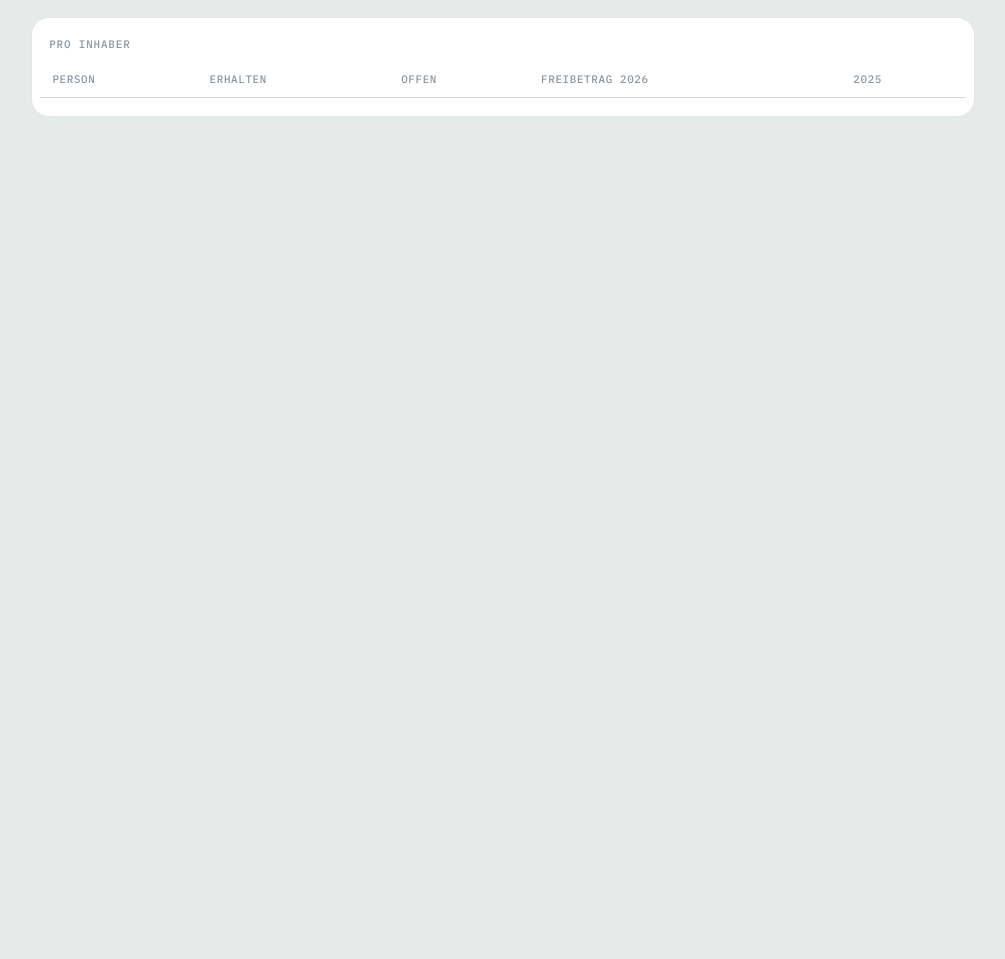
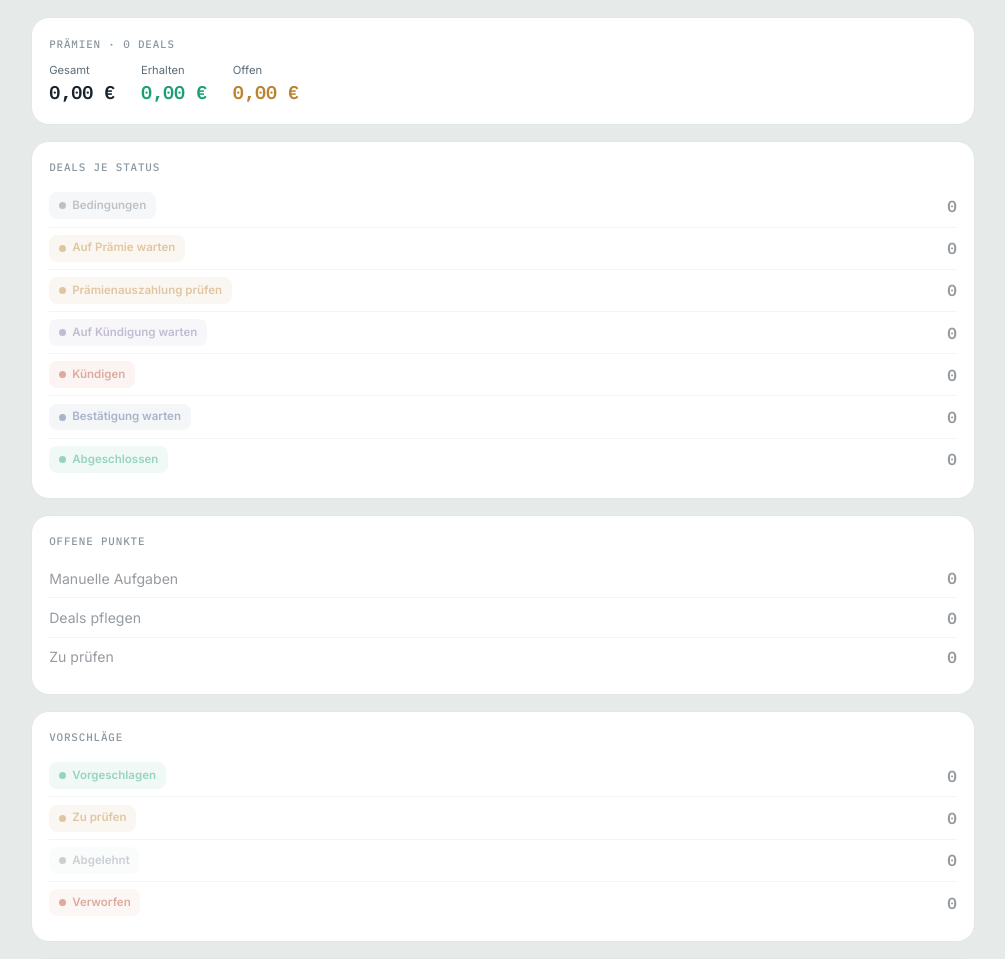
Before and after one commit to lolap92/praemien-tracker, a FastAPI app: page /statistiken in a window 1280 px wide. Shown: the part 158-1117 px from the top of the page, without its empty margins (137-1142 px from the left). Before the commit the page ends 274 px from the top, so only its background shows below. Run offline with FastAPI, Linux system fonts and the light colour scheme; lists and menus that the app fills with data are empty.

Commit message:
Zahlen von der Startseite unter Statistiken einsortiert
Die Zählungen, die die Übersicht bisher füllten, sind dort weg - eine Zahl
sagt nicht, ob etwas zu tun ist. Verloren gehen sollen sie deshalb nicht:
sie stehen jetzt unter "Statistiken", wo man Zahlen auch sucht.

- Deals je Status: alle sieben Stufen mit vollem Label statt der auf die
  enge Kachel gekürzten Beschriftung, und beim reinen Wartezustand mit dem
  Datum, ab wann gekündigt werden kann - die Zahl allein sagte dort nur,
  dass man wartet.
- Offene Punkte (manuelle Aufgaben, Deals pflegen, zu prüfen) bewusst
  getrennt von den Status: ein Deal kann gleichzeitig in einem der Status
  stehen und hier auftauchen, die Zahlen sind nicht überschneidungsfrei.
- Vorschläge nach Status sowie eine Kopfzeile mit Prämien
  gesamt/erhalten/offen und der Deal-Anzahl.

Jede Zeile verlinkt dorthin, wo die zugehörigen Deals stehen. Die
Startseite behält nur zwei Textlinks ("Alle N Deals", "Alle Zahlen unter
Statistiken") und zeigt sonst ausschließlich Aufgaben.

Co-Authored-By: Claude Opus 5 <noreply@anthropic.com>
Claude-Session: https://claude.ai/code/session_01TVPKQ2a3j6KKgpnUQaZ7PH

```diff
--- a/praemien_tracker/app/praemien_tracker/static/css/style.css
+++ b/praemien_tracker/app/praemien_tracker/static/css/style.css
@@ -2820,65 +2820,88 @@ dialog.vk-dialog h3 {
   text-overflow: ellipsis;
 }
 
-/* Zustände ohne Handlungsbedarf: sichtbar, aber bewusst klein und ohne
-   Farbe - sie sollen nicht mit den Aufgaben oben um Aufmerksamkeit
-   konkurrieren. */
-.ruhig {
-  background: transparent;
-  border-style: dashed;
-}
-
-.ruhig-liste {
-  display: flex;
-  flex-direction: column;
-}
-
-.ruhig-zeile {
-  display: flex;
-  align-items: baseline;
-  gap: 0.7rem;
-  padding: 0.42rem 0;
-  text-decoration: none;
-  color: var(--ink-soft);
-  font-size: 0.85rem;
-}
-
-.ruhig-num {
-  font-family: var(--font-mono);
-  font-size: 0.9rem;
-  font-weight: 600;
-  color: var(--ink);
-  min-width: 1.4rem;
-  text-align: right;
-}
-
-.ruhig-label {
-  flex: 1 1 auto;
-}
-
-.ruhig-zusatz {
-  font-size: 0.74rem;
-  color: var(--ink-faint);
-  font-family: var(--font-mono);
-}
-
-.ruhig-null {
-  opacity: 0.45;
-}
-
-.ruhig-fuss {
+/* Fußzeile der Startseite: die Wege zu allem, was keine Aufgabe ist.
+   Bewusst nur Text - Zahlen stehen unter "Statistiken". */
+.uebersicht-fuss {
   display: flex;
   flex-wrap: wrap;
-  gap: 0.4rem 1rem;
-  margin-top: 0.7rem;
-  padding-top: 0.7rem;
-  border-top: 1px solid var(--line);
-  font-size: 0.74rem;
-}
-
-.ruhig-fuss a {
+  gap: 0.4rem 1.2rem;
+  padding: 0 0.2rem;
+  font-size: 0.78rem;
+}
+
+.uebersicht-fuss a {
   color: var(--ink-faint);
   text-decoration: none;
+}
+
+.uebersicht-fuss a:hover,
+.uebersicht-fuss a:focus-visible {
+  color: var(--accent);
+}
+
+/* ---------- Zahlenlisten (Statistiken) ----------
+   Die Zählungen, die früher die Startseite füllten. Als Liste statt als
+   Kachelreihe: so ist Platz für das volle Status-Label und für den Zusatz,
+   der die Zahl überhaupt erst brauchbar macht (z.B. ab wann gekündigt
+   werden kann). Jede Zeile führt dorthin, wo die Deals dazu stehen. */
+
+.zahl-liste {
+  display: flex;
+  flex-direction: column;
+}
+
+.zahl-zeile {
+  display: flex;
+  align-items: center;
+  gap: 0.6rem;
+  padding: 0.45rem 0;
+  text-decoration: none;
+  color: inherit;
+  border-top: 1px solid var(--line);
+}
+
+.zahl-zeile:first-child {
+  border-top: none;
+}
+
+.zahl-label {
+  font-size: 0.88rem;
+}
+
+.zahl-zusatz {
+  font-family: var(--font-mono);
+  font-size: 0.72rem;
+  color: var(--ink-faint);
+}
+
+.zahl-num {
+  margin-left: auto;
+  font-family: var(--font-mono);
+  font-size: 1rem;
+  font-weight: 600;
+}
+
+.zahl-zeile.zahl-null {
+  opacity: 0.45;
+}
+
+/* Kennzahlen-Reihe (Prämien gesamt/erhalten/offen auf der Statistikseite). */
+.kennzahl-reihe {
+  display: flex;
+  flex-wrap: wrap;
+  gap: 0.8rem 1.6rem;
+}
+
+.kennzahl .k {
+  font-size: 0.7rem;
+  color: var(--ink-soft);
+}
+
+.kennzahl .v {
+  font-family: var(--font-mono);
+  font-size: 1.15rem;
+  font-weight: 600;
 }
 
 @media (min-width: 720px) {
--- a/praemien_tracker/app/praemien_tracker/templates/statistiken.html
+++ b/praemien_tracker/app/praemien_tracker/templates/statistiken.html
@@ -2,6 +2,69 @@
 {% block title %}Statistiken – Prämien-Tracker{% endblock %}
 {% block appbar_title %}Statistiken{% endblock %}
 {% block content %}
+
+{# Hier stehen die Zählungen, die früher die Startseite füllten. Dort waren
+   sie im Weg (eine Zahl sagt nicht, ob etwas zu tun ist, siehe
+   routers/overview.py); hier sind sie am richtigen Platz - wer Zahlen sucht,
+   sucht sie unter "Statistiken". #}
+
+<div class="card">
+  <div class="card-label">Prämien · {{ anzahl_deals }} Deals</div>
+  <div class="kennzahl-reihe">
+    <div class="kennzahl">
+      <div class="k">Gesamt</div>
+      <div class="v">{{ kennzahlen.gesamt | eur }}</div>
+    </div>
+    <div class="kennzahl">
+      <div class="k">Erhalten</div>
+      <div class="v" style="color: var(--received);">{{ kennzahlen.erhalten | eur }}</div>
+    </div>
+    <div class="kennzahl">
+      <div class="k">Offen</div>
+      <div class="v" style="color: var(--open);">{{ kennzahlen.offen | eur }}</div>
+    </div>
+  </div>
+</div>
+
+<div class="card">
+  <div class="card-label">Deals je Status</div>
+  <div class="zahl-liste">
+    {% for z in pipeline %}
+    <a class="zahl-zeile{{ ' zahl-null' if z.anzahl == 0 else '' }}" href="{{ z.url }}">
+      <span class="chip status-{{ z.status }}">{{ z.label }}</span>
+      {% if z.zusatz %}<span class="zahl-zusatz">{{ z.zusatz }}</span>{% endif %}
+      <span class="zahl-num">{{ z.anzahl }}</span>
+    </a>
+    {% endfor %}
+  </div>
+</div>
+
+<div class="card">
+  <div class="card-label">Offene Punkte</div>
+  {# Bewusst getrennt von den Status oben: ein Deal kann gleichzeitig in einem
+     der sieben Status stehen UND hier auftauchen (siehe derived.deal_todos),
+     die Zahlen sind also nicht überschneidungsfrei. #}
+  <div class="zahl-liste">
+    {% for z in querliegend %}
+    <a class="zahl-zeile{{ ' zahl-null' if z.anzahl == 0 else '' }}" href="{{ z.url }}">
+      <span class="zahl-label">{{ z.label }}</span>
+      <span class="zahl-num">{{ z.anzahl }}</span>
+    </a>
+    {% endfor %}
+  </div>
+</div>
+
+<div class="card">
+  <div class="card-label">Vorschläge</div>
+  <div class="zahl-liste">
+    {% for z in vorschlaege %}
+    <a class="zahl-zeile{{ ' zahl-null' if z.anzahl == 0 else '' }}" href="{{ z.url }}">
+      <span class="chip status-{{ z.chip }}">{{ z.label }}</span>
+      <span class="zahl-num">{{ z.anzahl }}</span>
+    </a>
+    {% endfor %}
+  </div>
+</div>
 
 <div class="card" style="padding: 1.1rem 0.6rem;">
   <div class="card-label" style="padding: 0 0.5rem;">Pro Inhaber</div>
```
Also changed, not shown: praemien_tracker/app/praemien_tracker/routers/overview.py (+0 -37 lines), praemien_tracker/app/praemien_tracker/routers/statistiken.py (+86 -3 lines), praemien_tracker/app/praemien_tracker/templates/overview.html (+7 -20 lines), praemien_tracker/app/tests/test_seiten.py (+26 -0 lines), praemien_tracker/CHANGELOG.md.
